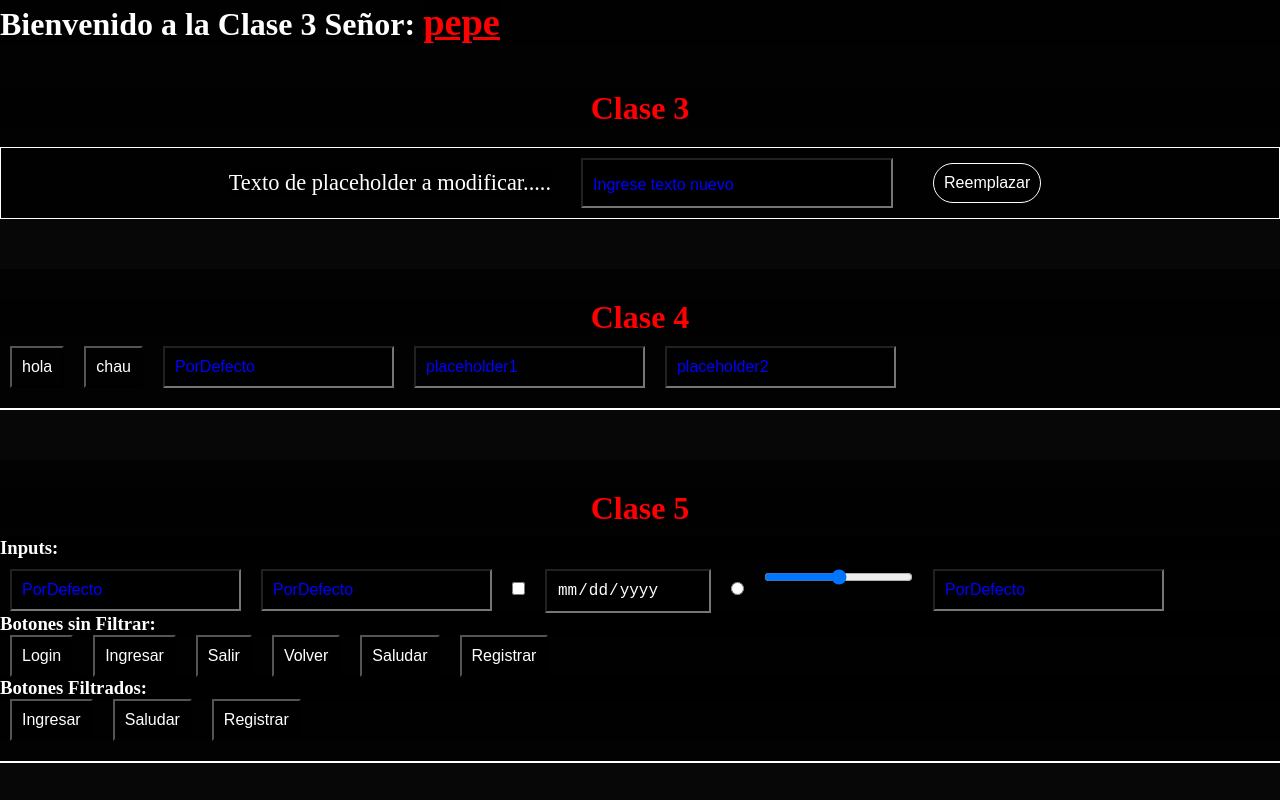
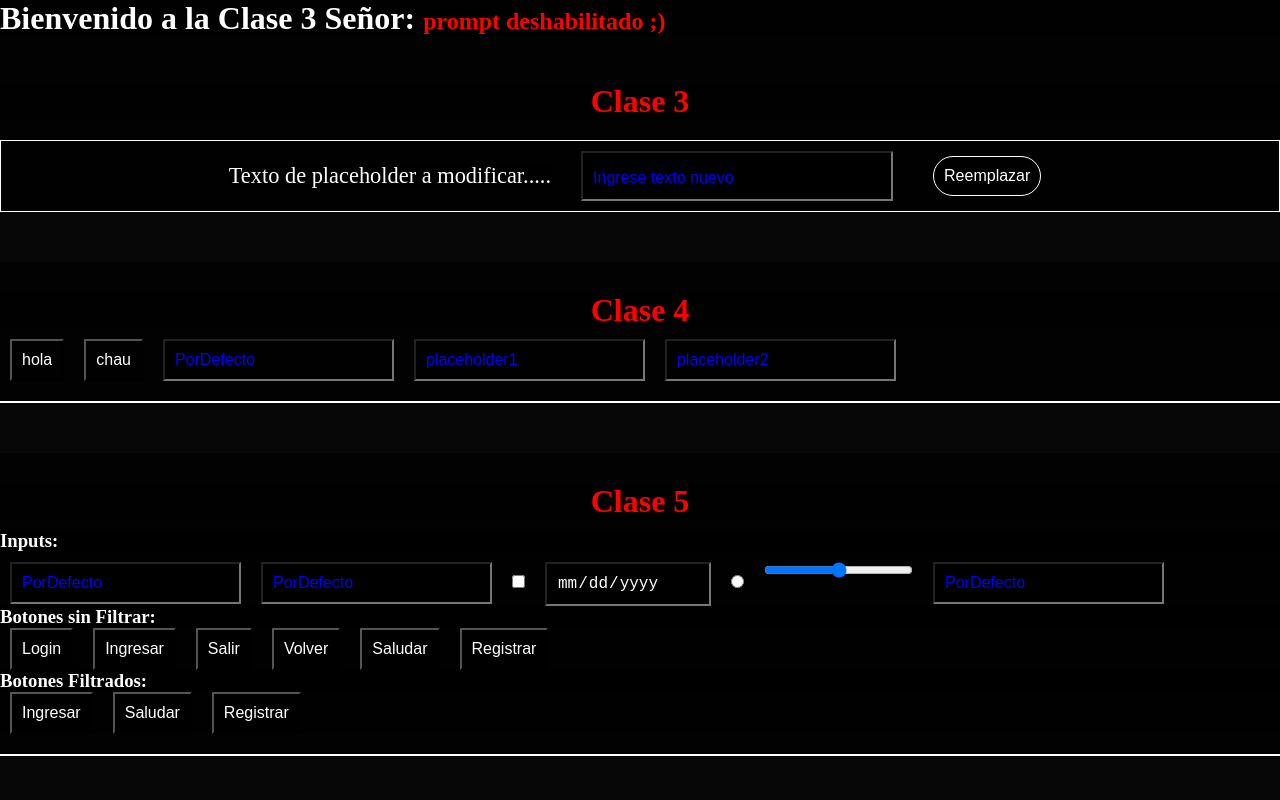
Before and after one commit to ArielMichelli/Codo-a-Codo-React, a plain HTML site: page index.html in a window 1280 px wide. Drawn offline with Linux system fonts and the light colour scheme.

Commit message:
cambiando nombre

```diff
--- a/css/style.css
+++ b/css/style.css
@@ -12,8 +12,7 @@ main {
 
 #nombre {
   color: red;
-  font-size: 2.4rem;
-  text-decoration: underline;
+  font-size: 1.5rem;
 }
 
 .contenedor__input {
--- a/js/script.js
+++ b/js/script.js
@@ -1,7 +1,7 @@
 // ======== Clase 1 , 2 y 3 ========
 
 // let nombre = prompt("Ingrese un nombre:");
-let nombre = "pepe"
+let nombre = "prompt deshabilitado ;) "
 
 let contenedor_nombre = (document.getElementById("nombre").innerText = nombre);
 
@@ -57,7 +57,7 @@ const RenderBtn = (contenedor, text) => {
 
 const RenderInput = (type, placeholder) => {
   let myInput = new Input("inputs", type);
-  myInput.render()
+  myInput.render(placeholder)
 }
 
 arrayDeInputs.forEach(t => RenderInput(t));
```
